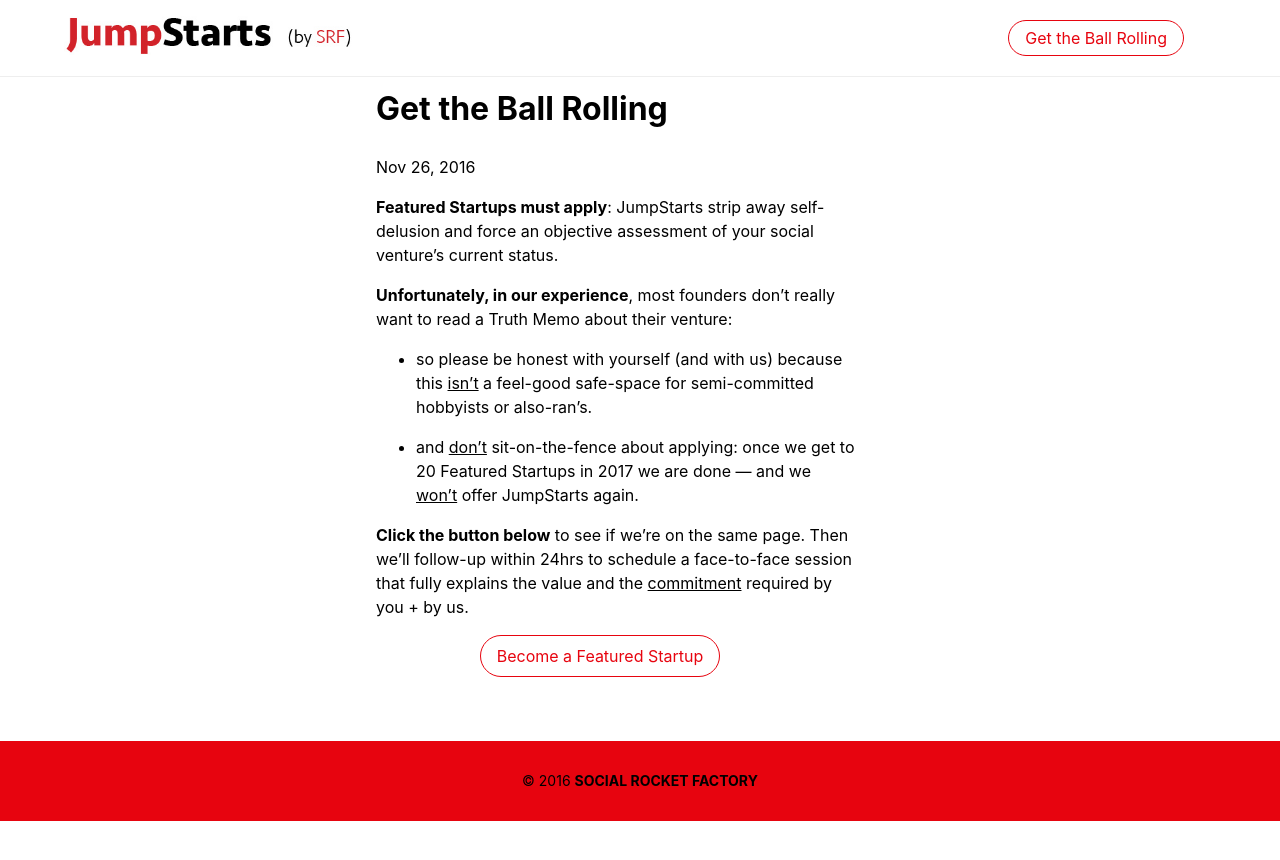
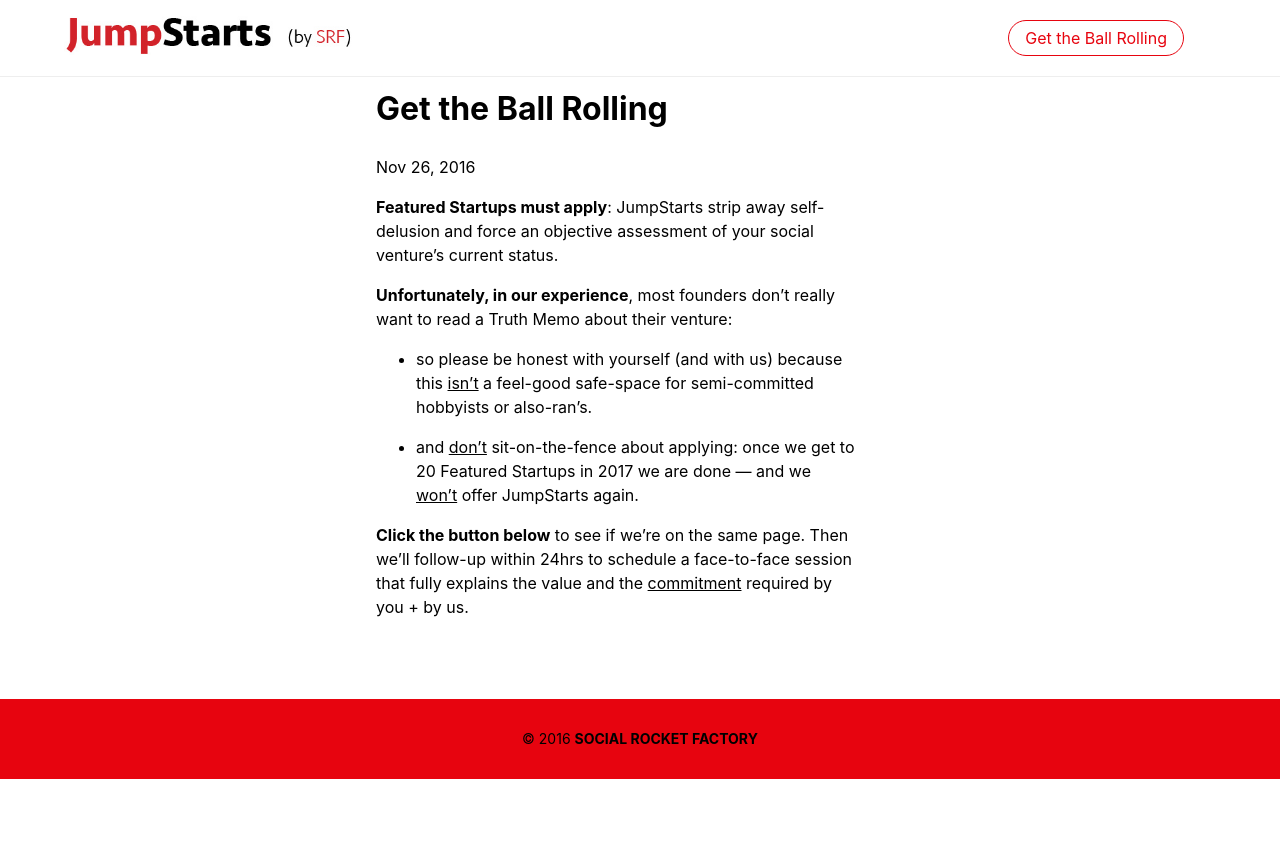
Before and after one commit to aaronergreen/jumpstarts, a Jekyll site: the page built from _about/contact.md, in a window 1280 px wide. Shown: the top 860 px of the page. Built offline with Jekyll 4.4.1, drawn with Linux system fonts in a browser that asks for light colours.

```diff
--- a/_about/contact.md
+++ b/_about/contact.md
@@ -14,7 +14,3 @@
 *   and <u>don’t</u> sit-on-the-fence about applying: once we get to 20 Featured Startups in 2017 we are done — and we <u>won’t</u> offer JumpStarts again.
 
 **Click the button below** to see if we’re on the same page. Then we’ll follow-up within 24hrs to schedule a face-to-face session that fully explains the value and the <u>commitment</u> required by you + by us.
-
-<div class="tc">
-<a href="https://aaron327.typeform.com/to/emQXTy"  target="_blank" class="link bg-white dark-red br-pill ba ph3 pv2 dib mr4">Become a Featured Startup</a>
-</div>
```
